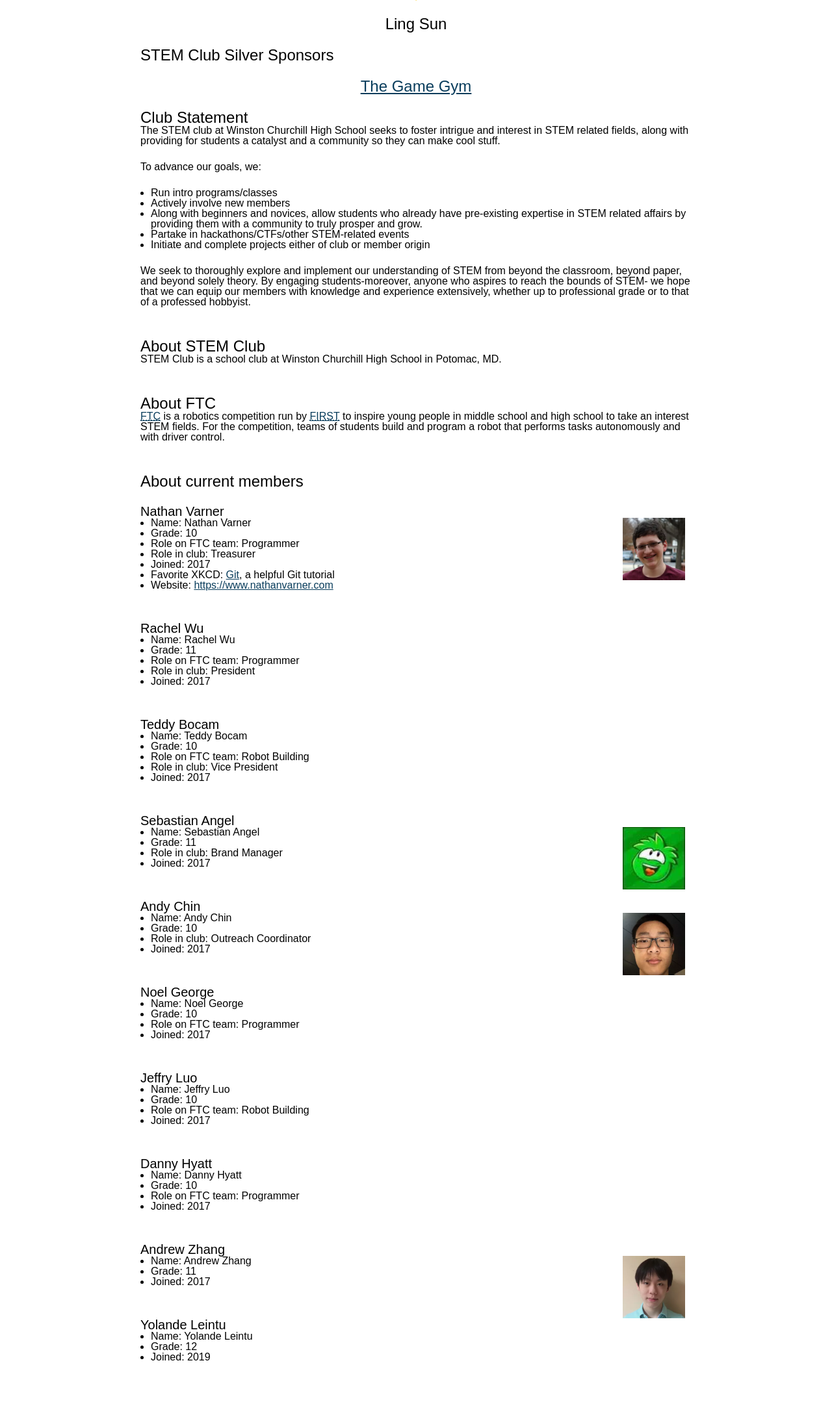
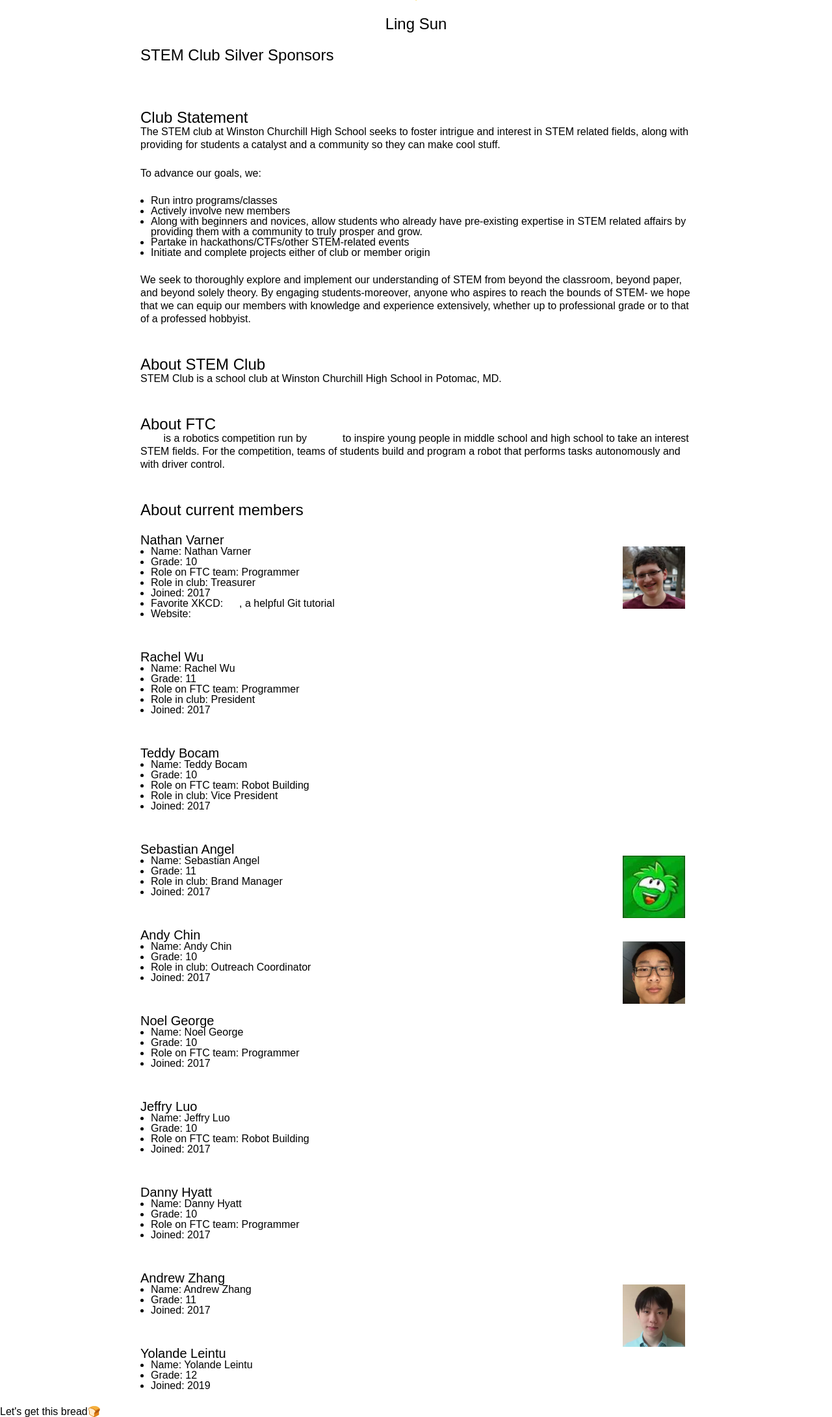
Before and after one commit to wchsstem/wchsstem.github.io, a PHP site: page / in a window 1280 px wide. Shown: the part 338-2519 px from the top of the page at 65% size. Before the commit the page ends 2432 px from the top, so only its background shows below. Run offline with PHP 8.4, Linux system fonts and the light colour scheme; some web fonts are replaced.

Commit message:
make color of links white 🍞🍞🍞

```diff
--- a/main.html
+++ b/main.html
@@ -167,3 +167,5 @@
         </li>
     </ul>
 </article>
+
+<span width="100%" style="align-contents: middle">Let's get this bread🍞</span>
--- a/style.css
+++ b/style.css
@@ -24,7 +24,6 @@ h1 {
     display: flex;
     white-space: nowrap;
 }
-
 h1 > a {
     text-decoration: none;
     color: inherit;
@@ -81,11 +80,13 @@ article {
 }
 
 p {
+    line-height: 1.25em;
     padding-bottom: 0.25in;
 }
 
 a {
-    color: #093d5c;
+    /* color: #093d5c; */
+    color: #fff;
 }
 
 .bullets {
```
